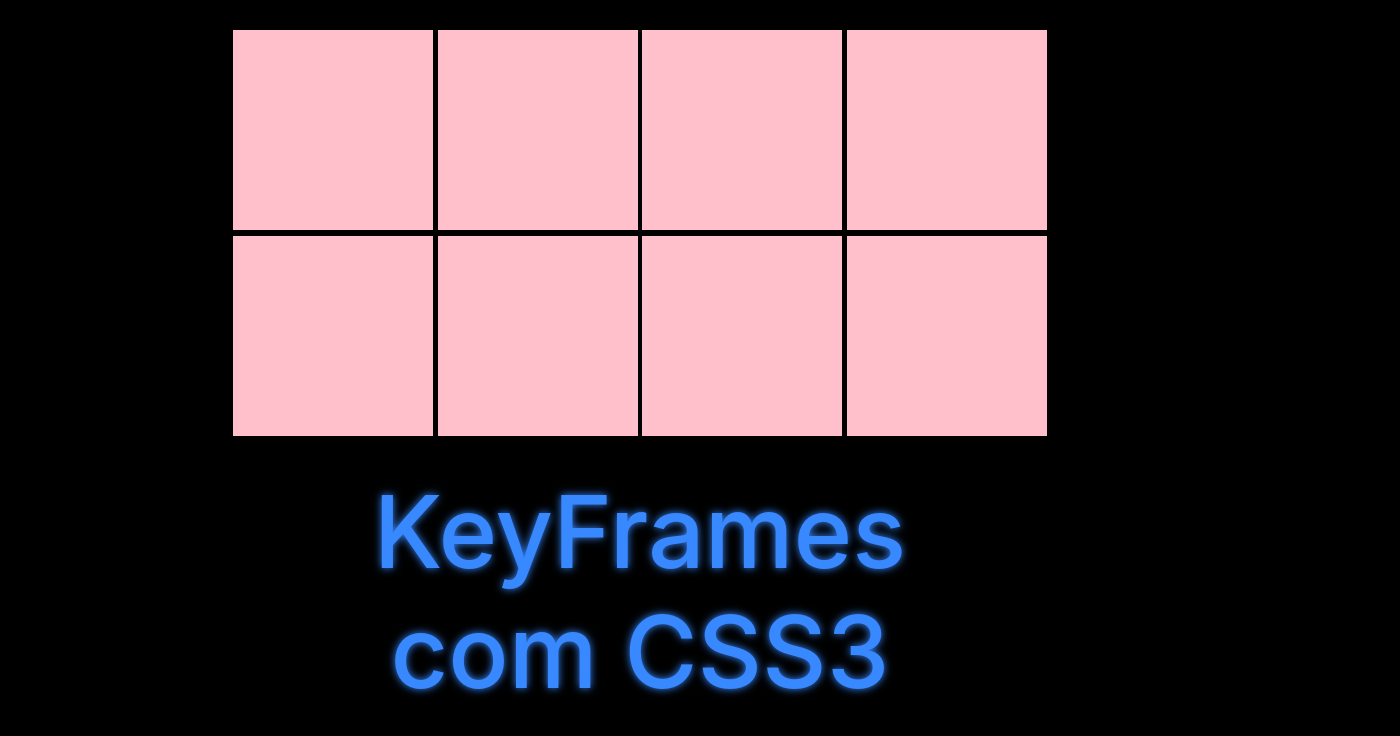
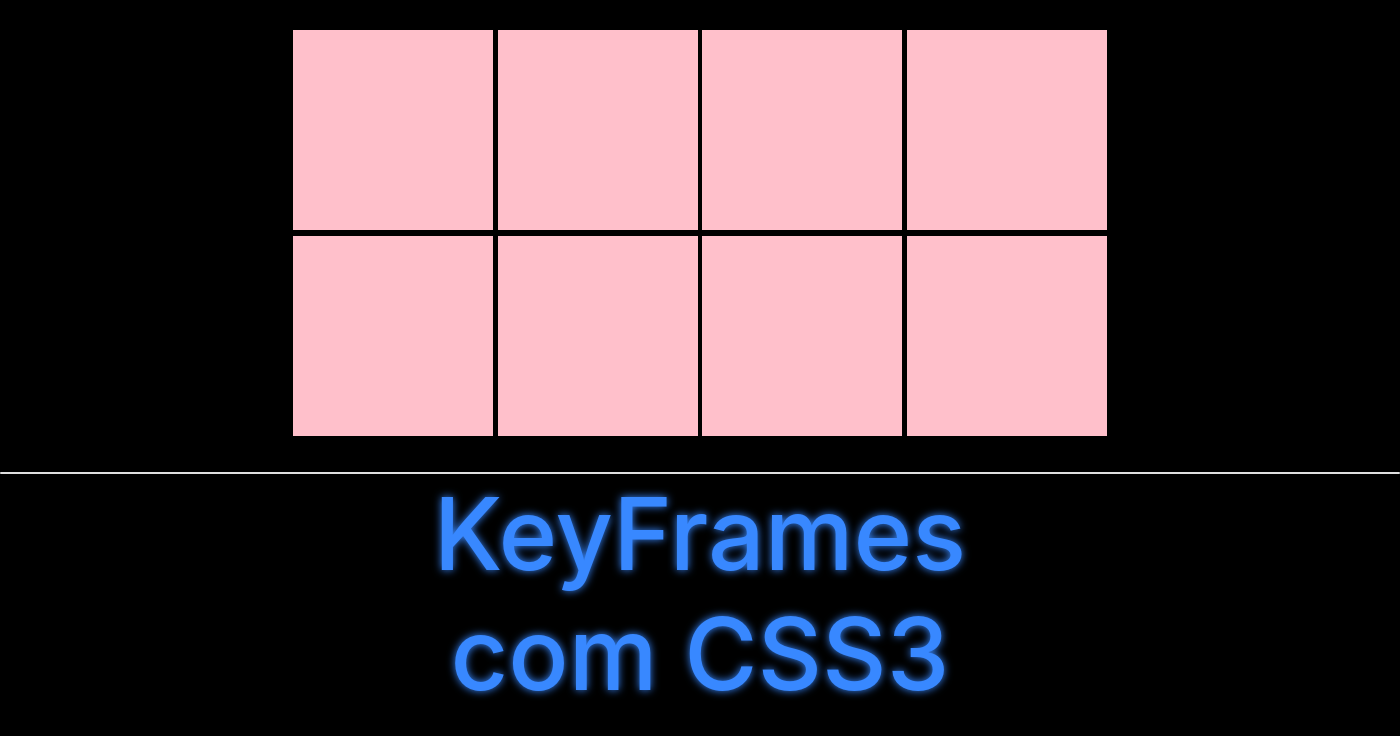
Before and after one commit to Peter-loliveira/Desenvolvimento_Web, a plain HTML site: page animacaoCss.html in a window 1280 px wide. Shown: the whole page, 1400 px wide, since content can reach past the window. Drawn offline with nearby package versions, Linux system fonts and the light colour scheme.

Commit message:
Animações KeyFrame

```diff
--- a/animacaoCss.html
+++ b/animacaoCss.html
@@ -16,6 +16,8 @@
 
     body {
         background-color: black;
+        width: 1400px;
+        margin: 0 auto;
     }
 
     .animacao {
@@ -55,8 +57,6 @@
         animation-name: neon; */
         animation-iteration-count: infinite;
     }
-
-
 
     @keyframes teste {
 
@@ -105,14 +105,12 @@
         }
     }
 
-    @keyframes brilho{
-        50%
-         {
+    @keyframes brilho {
+        50% {
             text-shadow: 0 0 9px;
         }
     }
 </style>
-
 
 <body>
     <div id="container">
@@ -129,10 +127,11 @@
             <button class="animacao"></button>
         </div>
     </div>
-
+    <div class="card"></div>
     <section>
         <h1>KeyFrames com CSS3</h1>
     </section>
+
 </body>
 
 </html>
```
